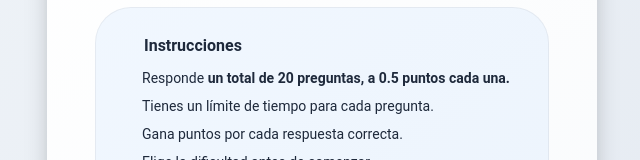
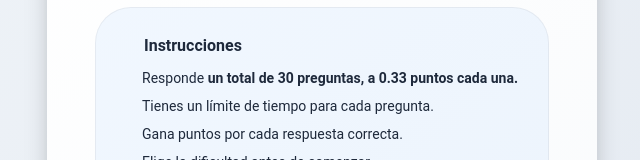
Before and after one commit to Patogol35/QuizEducativo, a React (Vite) app: page / in a window 1280 px wide. Shown: the part 245-405 px from the top of the page, without its empty margins (318-958 px from the left). Built offline with nearby package versions, Linux system fonts and the light colour scheme; some icons are missing.

Commit message:
Update WelcomeScreen.jsx

```diff
--- a/src/components/WelcomeScreen.jsx
+++ b/src/components/WelcomeScreen.jsx
@@ -144,7 +144,7 @@ export default function WelcomeScreen({
 >
   <CheckCircleIcon fontSize="small" color="success" />
   <span>
-    Responde <b>un total de 20 preguntas, a 0.5 puntos cada una.</b>
+    Responde <b>un total de 30 preguntas, a 0.33 puntos cada una.</b>
   </span>
 </Typography>
 
```
